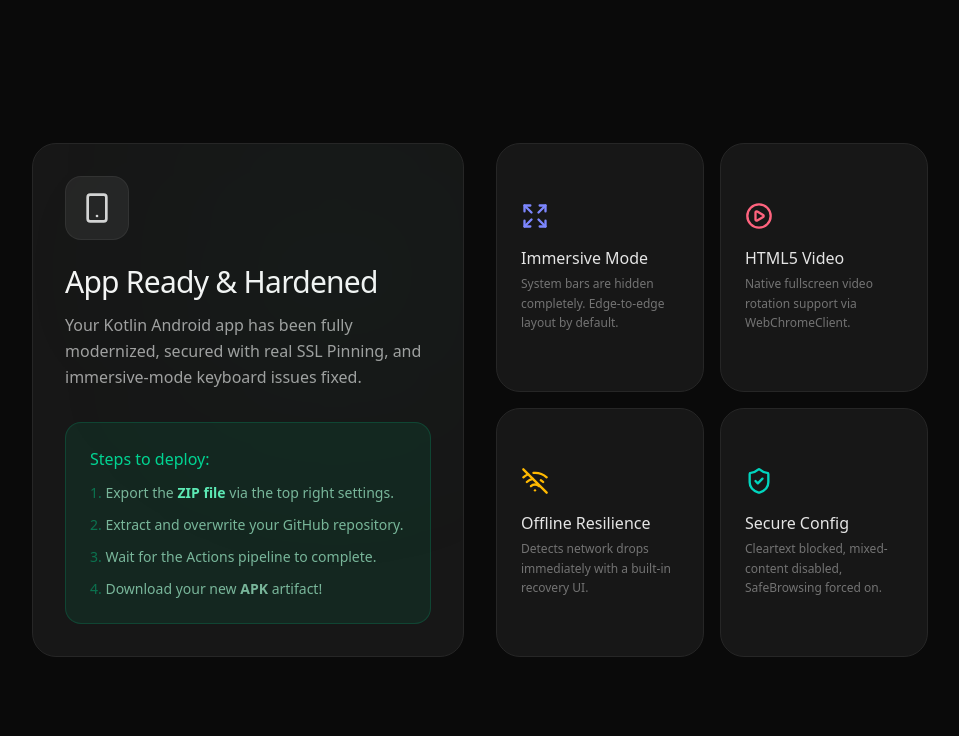
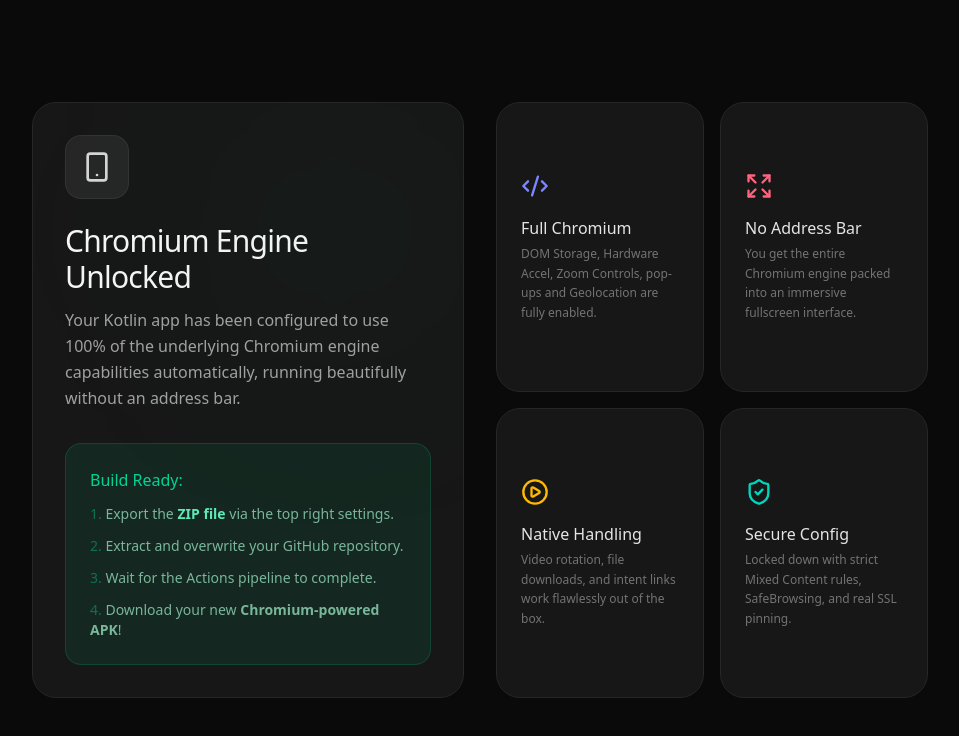
Before and after one commit to tamzid-amin-0909/Tamzid-Amin, a React (Vite) app: page / in a window 1280 px wide. Shown: the top 736 px of the page, without its empty margins (160-1119 px from the left). Built offline with nearby package versions, Linux system fonts and the light colour scheme.

Commit message:
feat: enable full chromium engine capabilities
Configure WebView settings to support advanced browser features including geolocation, window management, and full desktop-like rendering. Update UI to reflect the unlocked engine status.

```diff
--- a/src/App.tsx
+++ b/src/App.tsx
@@ -27,19 +27,19 @@
             </div>
 
             <h1 className="text-3xl font-medium tracking-tight text-neutral-100 mb-3">
-              App Ready & Hardened
+              Chromium Engine Unlocked
             </h1>
             <p className="text-neutral-400 mb-8 leading-relaxed">
-              Your Kotlin Android app has been fully modernized, secured with real SSL Pinning, and immersive-mode keyboard issues fixed.
+              Your Kotlin app has been configured to use 100% of the underlying Chromium engine capabilities automatically, running beautifully without an address bar.
             </p>
 
             <div className="bg-emerald-500/10 border border-emerald-500/20 rounded-2xl p-6">
-              <h3 className="text-emerald-400 font-medium mb-3">Steps to deploy:</h3>
+              <h3 className="text-emerald-400 font-medium mb-3">Build Ready:</h3>
               <ol className="text-emerald-200/70 text-sm space-y-3 list-decimal list-inside marker:text-emerald-500/50">
                 <li>Export the <strong className="text-emerald-300">ZIP file</strong> via the top right settings.</li>
                 <li>Extract and overwrite your GitHub repository.</li>
                 <li>Wait for the Actions pipeline to complete.</li>
-                <li>Download your new <strong>APK</strong> artifact!</li>
+                <li>Download your new <strong>Chromium-powered APK</strong>!</li>
               </ol>
             </div>
           </div>
@@ -48,27 +48,27 @@
         {/* Right Column: Features Grid */}
         <div className="grid grid-cols-1 sm:grid-cols-2 gap-4">
           <div className="bg-neutral-900 border border-neutral-800 rounded-3xl p-6 flex flex-col justify-center transition-colors hover:bg-neutral-800/80">
-            <Expand className="w-7 h-7 text-indigo-400 mb-4" />
-            <h3 className="font-medium text-neutral-200 mb-1">Immersive Mode</h3>
-            <p className="text-xs text-neutral-500 leading-relaxed">System bars are hidden completely. Edge-to-edge layout by default.</p>
+            <Code2 className="w-7 h-7 text-indigo-400 mb-4" />
+            <h3 className="font-medium text-neutral-200 mb-1">Full Chromium</h3>
+            <p className="text-xs text-neutral-500 leading-relaxed">DOM Storage, Hardware Accel, Zoom Controls, pop-ups and Geolocation are fully enabled.</p>
           </div>
 
           <div className="bg-neutral-900 border border-neutral-800 rounded-3xl p-6 flex flex-col justify-center transition-colors hover:bg-neutral-800/80">
-            <PlayCircle className="w-7 h-7 text-rose-400 mb-4" />
-            <h3 className="font-medium text-neutral-200 mb-1">HTML5 Video</h3>
-            <p className="text-xs text-neutral-500 leading-relaxed">Native fullscreen video rotation support via WebChromeClient.</p>
+            <Expand className="w-7 h-7 text-rose-400 mb-4" />
+            <h3 className="font-medium text-neutral-200 mb-1">No Address Bar</h3>
+            <p className="text-xs text-neutral-500 leading-relaxed">You get the entire Chromium engine packed into an immersive fullscreen interface.</p>
           </div>
 
           <div className="bg-neutral-900 border border-neutral-800 rounded-3xl p-6 flex flex-col justify-center transition-colors hover:bg-neutral-800/80">
-            <WifiOff className="w-7 h-7 text-amber-400 mb-4" />
-            <h3 className="font-medium text-neutral-200 mb-1">Offline Resilience</h3>
-            <p className="text-xs text-neutral-500 leading-relaxed">Detects network drops immediately with a built-in recovery UI.</p>
+            <PlayCircle className="w-7 h-7 text-amber-400 mb-4" />
+            <h3 className="font-medium text-neutral-200 mb-1">Native Handling</h3>
+            <p className="text-xs text-neutral-500 leading-relaxed">Video rotation, file downloads, and intent links work flawlessly out of the box.</p>
           </div>
 
           <div className="bg-neutral-900 border border-neutral-800 rounded-3xl p-6 flex flex-col justify-center transition-colors hover:bg-neutral-800/80">
             <ShieldCheck className="w-7 h-7 text-teal-400 mb-4" />
             <h3 className="font-medium text-neutral-200 mb-1">Secure Config</h3>
-            <p className="text-xs text-neutral-500 leading-relaxed">Cleartext blocked, mixed-content disabled, SafeBrowsing forced on.</p>
+            <p className="text-xs text-neutral-500 leading-relaxed">Locked down with strict Mixed Content rules, SafeBrowsing, and real SSL pinning.</p>
           </div>
         </div>
 
```
Also changed, not shown: 2 other files (tests, documents, lock files or other folders).
